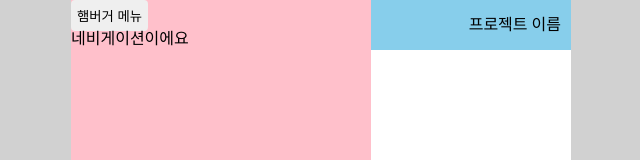
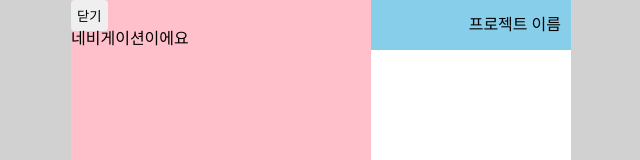
Before and after one commit to soooru/hotbi, a React (Create React App) app: page / in a window 1280 px wide. Both pictures are taken after a click on the button "햄버거 메뉴". Shown: the top 160 px of the page, without its empty margins (319-959 px from the left). Built offline with nearby package versions, Linux system fonts and the light colour scheme.

Commit message:
chore: 네비게이션에 닫기 버튼 추가

```diff
--- a/src/components/Drawer.tsx
+++ b/src/components/Drawer.tsx
@@ -18,8 +18,7 @@ function Drawer() {
       {isActive && (
         <StyledNav>
           <div>
-            {' '}
-            <button onClick={onToggle}>햄버거 메뉴</button>
+            <button onClick={onToggle}>닫기</button>
           </div>
           <div>네비게이션이에요</div>
         </StyledNav>
```
